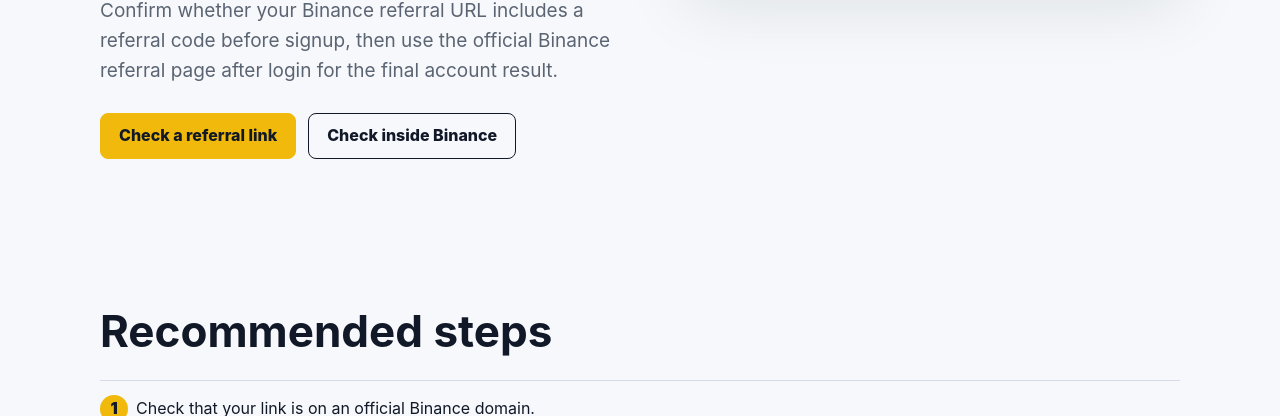
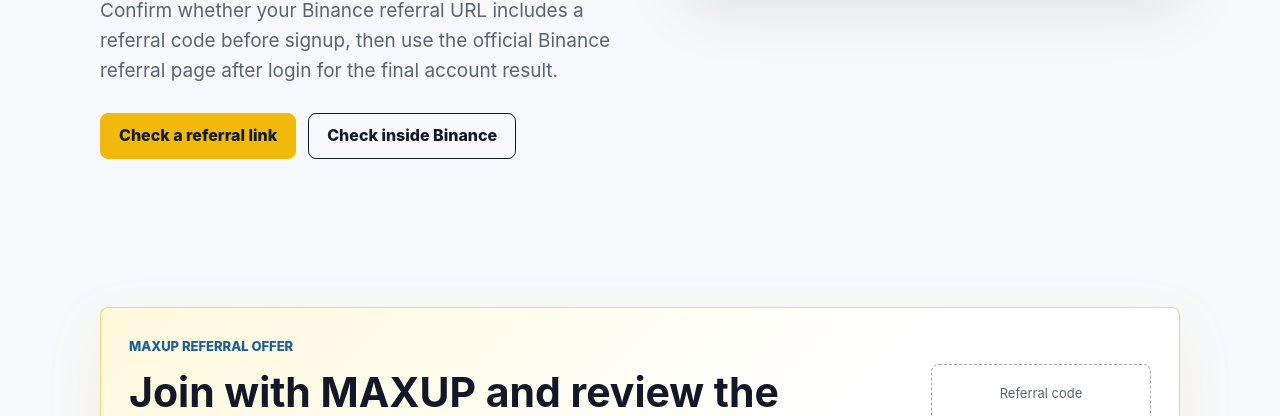
Before and after one commit to baeyeoungu6-ai/referralfinder, a website: page referralfinder/public/countries/united-arab-emirates/index.html in a window 1280 px wide. Shown: the part 536-952 px from the top of the page. Drawn offline with Linux system fonts and the light colour scheme.

Commit message:
Add files via upload

```diff
--- a/referralfinder/public/countries/united-arab-emirates/index.html
+++ b/referralfinder/public/countries/united-arab-emirates/index.html
@@ -12,6 +12,7 @@
     <header class="topbar"><nav class="nav"><a class="brand" href="/">Binance Referral Finder</a><div class="navlinks"><a href="/link-checker/">Link checker</a><a href="/">Home</a></div></nav></header>
     <main>
       <section class="hero"><div><div class="eyebrow">UAE guide</div><h1>Check a Binance referral code in the UAE</h1><p class="lead">Confirm whether your Binance referral URL includes a referral code before signup, then use the official Binance referral page after login for the final account result.</p><div class="actions"><a class="button gold" href="/link-checker/">Check a referral link</a><a class="button secondary" href="https://www.binance.com/en/activity/referral?ref=MAXUP" rel="nofollow sponsored">Check inside Binance</a></div></div><aside class="tool"><h2>Clear boundary</h2><p>This page can inspect a public URL. It cannot access Binance account status, rebate eligibility, or inviter information.</p></aside></section>
+      <section class="section"><div class="promo"><div class="promo-grid"><div><div class="eyebrow">MAXUP referral offer</div><h2>Join with MAXUP and review the Binance signup offer</h2><p>Eligible UAE users can use <strong>https://www.binance.com/join?ref=MAXUP</strong> or referral code <strong>MAXUP</strong> to check for up to <strong>$19,800 in bonus rewards</strong>, <strong>20% spot</strong>, and <strong>20% futures</strong> fee discounts.</p><p class="fineprint">Eligibility and rewards may vary by Binance terms, region, and account status. Confirm the final terms on Binance.</p></div><div class="promo-code"><div class="code-box"><span>Referral code</span><strong>MAXUP</strong></div><a class="button gold" href="https://www.binance.com/join?ref=MAXUP" rel="nofollow sponsored">Join with MAXUP</a></div></div></div></section>
       <section class="section"><h2>Recommended steps</h2><div class="steps"><div class="step">Check that your link is on an official Binance domain.</div><div class="step">Confirm that the referral parameter is present in the URL.</div><div class="step">Log in to Binance and open the official referral activity page. Details may appear lower on the page.</div></div></section>
       <section class="section"><div class="notice"><h2>Official Binance referral page</h2><p>Use Binance's logged-in page to verify the final referral and fee discount information for your account.</p><div class="actions"><a class="button" href="https://www.binance.com/en/activity/referral?ref=MAXUP" rel="nofollow sponsored">Open official referral page</a></div></div></section>
     </main>
```
